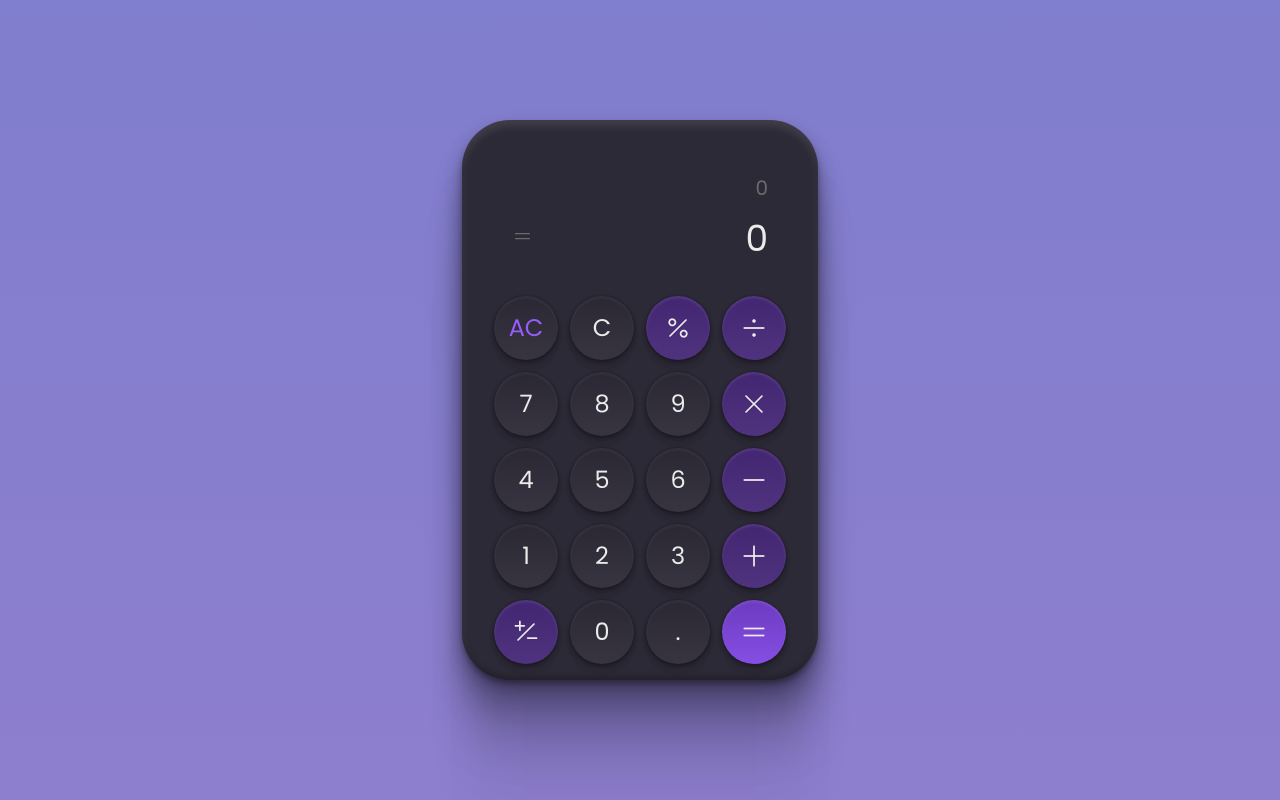
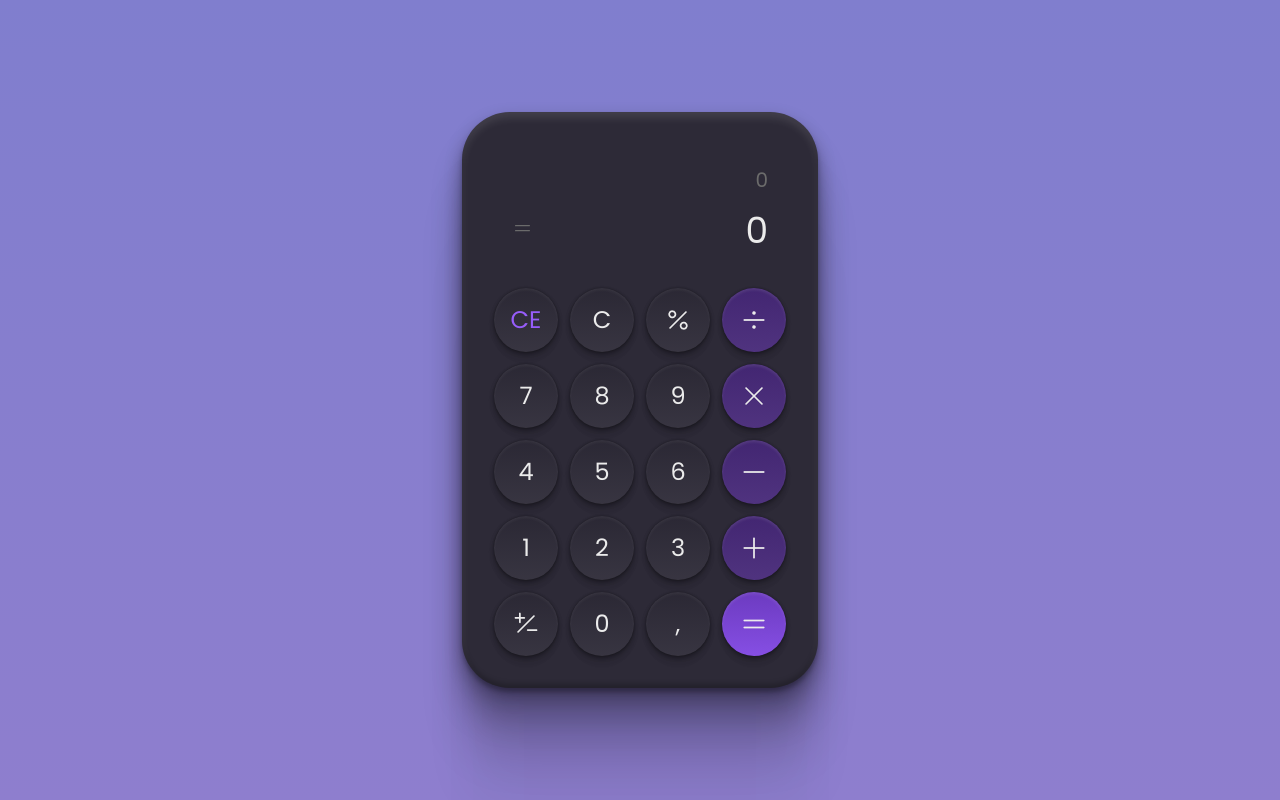
Before and after one commit to claytonfortunato/Calculadora-TS, a React (Vite) app: page / in a window 1280 px wide. Built offline with nearby package versions, Linux system fonts and the light colour scheme.

Commit message:
feat: projeto concluido

```diff
--- a/src/App.tsx
+++ b/src/App.tsx
@@ -30,6 +30,37 @@ function App() {
     }
   };
 
+  const handleResult = () => {
+    setResult(eval(number).toString());
+  };
+
+  const handleClear = () => {
+    setNumber("0");
+    setResult("0");
+  };
+
+  const handleDeleteNumber = () => {
+    setNumber(number.substring(0, number.length - 1));
+  };
+
+  const handlePercent = () => {
+    const numberPercent = parseFloat(number);
+    setResult((numberPercent / 100).toString());
+    setNumber("0");
+  };
+
+  const handleChangeSign = () => {
+    const num = parseFloat(number);
+
+    if (number > "0") {
+      const numberNegative = num * -1;
+      setNumber(numberNegative.toString());
+    } else {
+      const numberPositive = Math.abs(num);
+      setNumber(numberPositive.toString());
+    }
+  };
+
   return (
     <C.Container>
       <C.Calculate>
@@ -43,42 +74,56 @@ function App() {
           </div>
         </C.Result>
         <C.Buttons>
-          <button className="clean">AC</button>
-          <button>C</button>
-          <button className="button_operations">
+          <button className="clean" onClick={handleClear}>
+            CE
+          </button>
+          <button onClick={handleDeleteNumber}>C</button>
+          <button onClick={handlePercent}>
             <img src={Percent} alt="" />
           </button>
 
-          <button className="button_operations">
+          <button
+            className="button_operations"
+            onClick={() => handleOperations("/")}
+          >
             <img src={Divide} alt="" />
           </button>
           <button onClick={() => handleNumber("7")}>7</button>
           <button onClick={() => handleNumber("8")}>8</button>
           <button onClick={() => handleNumber("9")}>9</button>
 
-          <button className="button_operations">
+          <button
+            className="button_operations"
+            onClick={() => handleOperations("*")}
+          >
             <img src={X} alt="" />
           </button>
           <button onClick={() => handleNumber("4")}>4</button>
           <button onClick={() => handleNumber("5")}>5</button>
           <button onClick={() => handleNumber("6")}>6</button>
 
-          <button className="button_operations">
+          <button
+            className="button_operations"
+            onClick={() => handleOperations("-")}
+          >
             <img src={Minus} alt="" />
           </button>
           <button onClick={() => handleNumber("1")}>1</button>
           <button onClick={() => handleNumber("2")}>2</button>
           <button onClick={() => handleNumber("3")}>3</button>
 
-          <button className="button_operations">
+          <button
+            className="button_operations"
+            onClick={() => handleOperations("+")}
+          >
             <img src={Plus} alt="" />
           </button>
-          <button className="button_operations">
+          <button onClick={handleChangeSign}>
             <img src={PlusMinus} alt="" />
           </button>
           <button onClick={() => handleNumber("0")}>0</button>
-          <button onClick={() => handleNumber(".")}>.</button>
-          <button className="button_equals">
+          <button onClick={() => handleNumber(".")}>,</button>
+          <button className="button_equals" onClick={handleResult}>
             <img src={BtnEqual} alt="" />
           </button>
         </C.Buttons>
--- a/src/styles.ts
+++ b/src/styles.ts
@@ -2,8 +2,6 @@ import styled from "styled-components";
 
 export const Container = styled.div`
   width: 356px;
-  height: 560px;
-
   padding: 54px 32px 32px 32px;
 
   background: #2d2a37;
```
